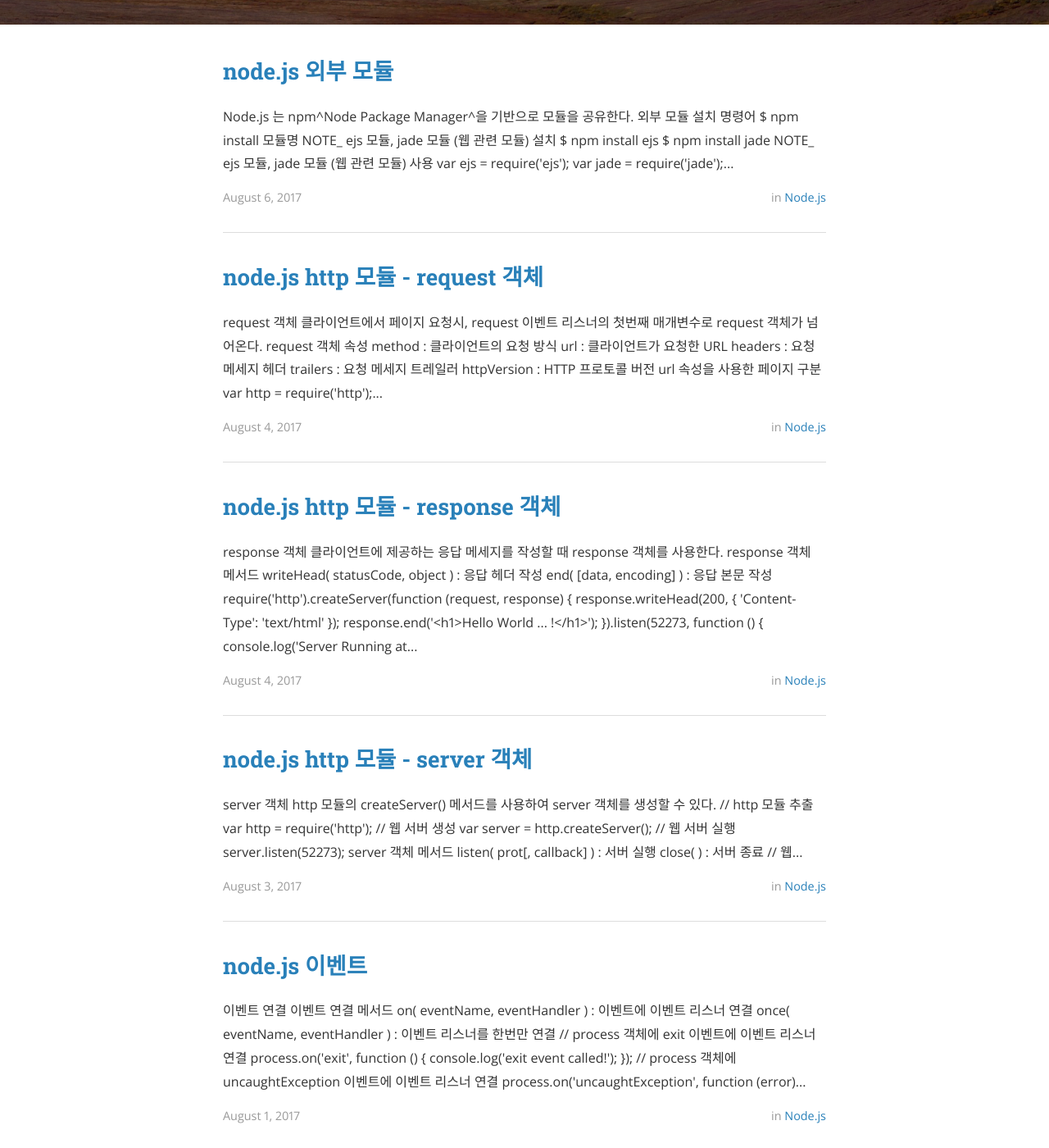
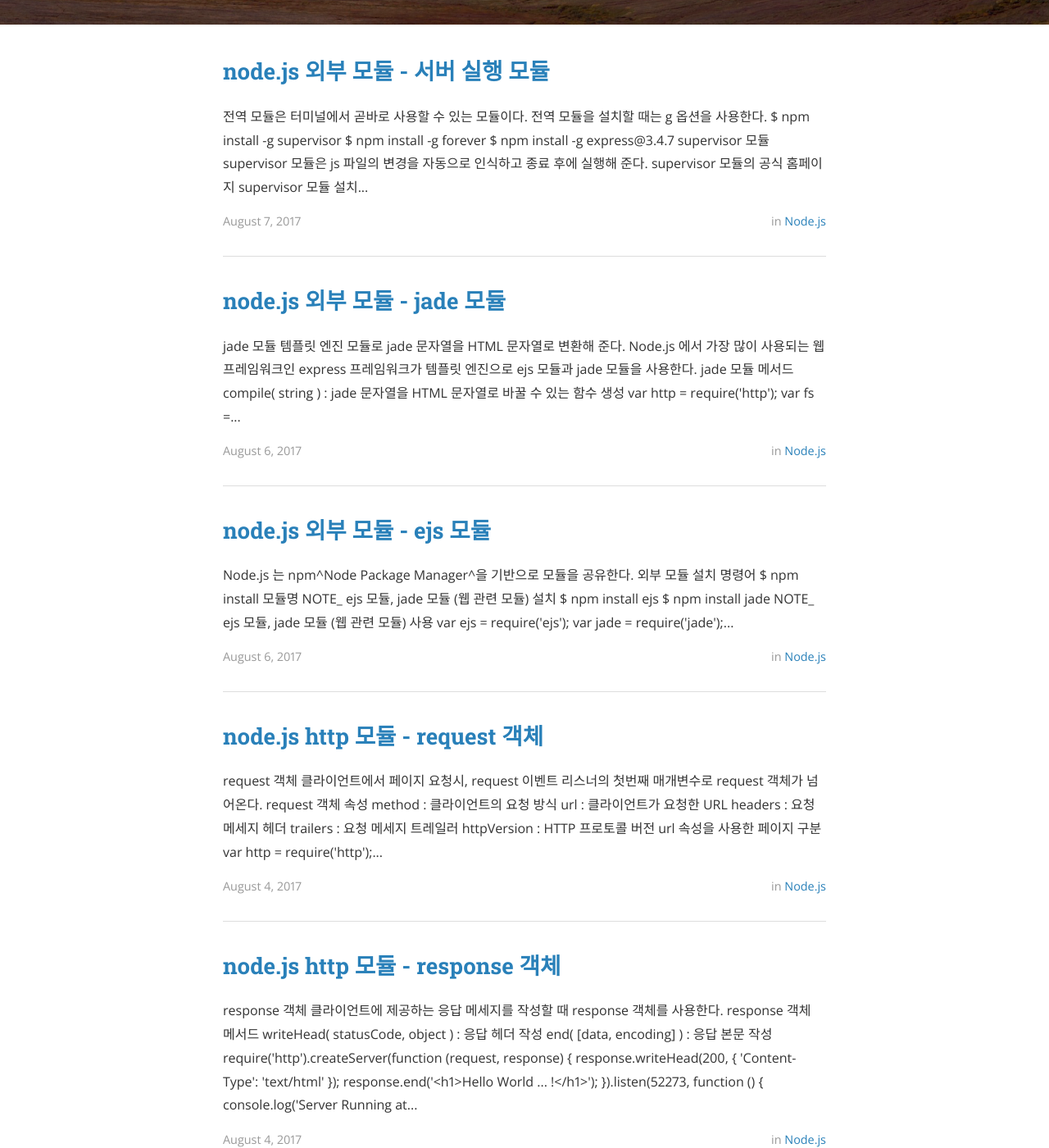
Before and after one commit to aaronleedev/aaronleedev.github.io, a Jekyll site: the page built from index.html, in a window 1280 px wide and 1400 px high, scrolled down 473 px. Shown: the whole window at 82% size. Built offline with Jekyll 4.4.1, drawn with Linux system fonts in a browser that asks for light colours; nearby versions of some CDN libraries; the list of posts is cut into pages by our own code.

Commit message:
modified & added blog post

````diff
--- /dev/null
+++ b/_posts/2017-08-06-node-js-7-1.markdown
@@ -0,0 +1,135 @@
+---
+layout: post
+title:  node.js 외부 모듈 - jade 모듈
+date:   2017-08-06 16:13:00
+author: Aaron Lee
+categories: node.js
+tags:	node.js book study
+cover:  "/assets/node_js_book_01.png"
+---
+
+# jade 모듈
+템플릿 엔진 모듈로 jade 문자열을 HTML 문자열로 변환해 준다. Node.js 에서 가장 많이 사용되는 웹 프레임워크인 express 프레임워크가 템플릿 엔진으로 ejs 모듈과 jade 모듈을 사용한다.
+
+### *jade 모듈 메서드*
+- compile( string ) : jade 문자열을 HTML 문자열로 바꿀 수 있는 함수 생성
+
+```
+var http = require('http');
+var fs = require('fs');
+var jade = require('jade');
+
+http.createServer(function (request, response) {
+    // jade 파일 읽기
+    fs.readFile('JADEPage.jade', 'utf8', function (error, data) {
+        var fn = jade.compile(data);
+
+        response.writeHead(200, { 'Content-Type': 'text/html' });
+        response.end(fn());
+    });
+}).listen(52273, function () {
+    console.log('Server Running at http://127.0.0.1:52273');
+});
+```
+
+## jade 기본 형식
+들여쓰기로 각 태그의 HTML 구조를 형성한다.
+```
+html
+    head
+        title
+    body
+        h1
+        h2
+        hr
+        a
+```
+
+> NOTE_ 들여쓰기는 탭과 띄어쓰기 중 한 형태만 사용해야 한다. 두 가지 형태를 혼합해 사용하면 오류가 발생한다.
+
+태그 안에 글자를 입력하고 싶을 때는 지정한 태그 뒤에 원하는 글자를 입력한다. 또한 태그에 속성을 입력하고 싶을 때는 지정한 태그 뒤에 괄호를 사용하고 속성을 입력한다.
+```
+html
+    head
+        title Index Page
+    body
+        h1 Hello jade ... !
+        h2 Aaron Lee
+        hr
+        a(href="https://aaronleedev.github.io/", data-test="multiple Attribute") Go To Aaron Lee Bolg
+```
+
+![_config.yml]({{ site.baseurl }}/images/2017-08-06-node-js-7-1-01.png)
+
+> NOTE_ 집핑(Zipping)
+> jade 파일로 생성된 페이지의 소스 코드를 확인하면 모든 태그가 들여쓰기 구분 없이 생성되는 것을 확인할 수 있다. 이렇게 소스 코드를 클라이언트에 제공하여 웹 페이지 용량을 줄이는 것을 집핑(Zipping) 이라고 한다.
+
+```
+doctype html
+html
+    head
+        title Index Page
+    body
+        // JADE String
+        #header
+            h1 Hello jade ... !
+            h2 Aaron Lee
+        hr
+        .article
+            a(href="https://aaronleedev.github.io/", data-test="multiple Attribute") Go To Aaron Lee Bolg
+```
+
+![_config.yml]({{ site.baseurl }}/images/2017-08-06-node-js-7-1-02.png)
+
+- doctype html -> <!DOCTYPE html>
+- // JADE String -> <!-- JADE String -->
+- #header -> id 속성이 header 인 div 태그 생성
+- .article -> class 속성이 article 인 div 태그 생성
+
+> NOTE_ jade 기본 형식의 script 태그와 style 태그
+> ejs 페이지는 script 태그와 style 태그를 입력할 때 HTML 페이지에서와 동일하게 작성하면 된다. 하지만 jade 페이지에서는 아래와 같이 작성해야 한다.
+> ```
+> doctype html
+> html
+>   head
+>       title Index Page
+>       style
+>           * { margin:0px; padding:0px }
+>           h1 {
+>               color:Red;
+>           }
+>       script(src="http://code.jquery.com/jquery-1.10.2.js")
+>       script
+>           $(document).ready(function () {
+>               var alpha = 10;
+>           });
+>   body
+>       h1 Index Page
+> ```
+
+## jade 특수 기호
+### *jade 파일의 특수 태그*
+- - Code : 자바스크립트 코드 입력
+- #{Value} : 데이터 출력
+- = Value : 데이터 출력
+
+```
+doctype html
+html
+    head
+        title Index Page
+    body
+        // JADE String
+        h1 #{name} .. !
+        h2= description
+        hr
+        - for(var i = 0; i < 10; i++) {
+            p
+                a(href="https://aaronleedev.github.io/") Go To Aaron Lee Bolg #{i}
+        - }
+```
+
+![_config.yml]({{ site.baseurl }}/images/2017-08-06-node-js-7-1-03.png)
+
+
+> NOTE_ jade 모듈의 추가 사항은 [jade 모듈 GigHub 페이지](https://github.com/visionmedia/jade)를 참고.
--- a/_posts/2017-08-06-node-js-7.markdown
+++ b/_posts/2017-08-06-node-js-7.markdown
@@ -1,6 +1,6 @@
 ---
 layout: post
-title:  node.js 외부 모듈
+title:  node.js 외부 모듈 - ejs 모듈
 date:   2017-08-06 14:25:00
 author: Aaron Lee
 categories: node.js
@@ -14,8 +14,7 @@ Node.js 는 npm^Node Package Manager^을 기반으로 모듈을 공유한다.
 $ npm install 모듈명
 ```
 
-> NOTE_
-> ejs 모듈, jade 모듈 (웹 관련 모듈) 설치
+> NOTE_ ejs 모듈, jade 모듈 (웹 관련 모듈) 설치
 > ```
 > $ npm install ejs
 > $ npm install jade
@@ -26,3 +25,77 @@ $ npm install 모듈명
 > var ejs = require('ejs');
 > var jade = require('jade');
 > ```
+
+# ejs 모듈
+템플릿 엔진 모듈로 ejs 문자열을 HTML 문자열로 변환해 준다.
+
+### *ejs 모듈 메서드*
+- render( string[, option] ) :  ejs 문자열을 HTML 문자열로 변경
+
+```
+var http = require('http');
+var fs = require('fs');
+var ejs = require('ejs');
+
+http.createServer(function (request, response) {
+    // ejs 파일 읽기
+    fs.readFile('EJSPage.ejs', 'utf8', function (error, data) {
+        response.writeHead(200, { 'Content-Type': 'text/html' });
+        response.end(ejs.render(data));
+    });
+}).listen(52273, function () {
+    console.log('Server Running at http://127.0.0.1:52273');
+});
+```
+
+### *ejs 파일의 특수 태그*
+- <% Code %> : 자바스크립트 코드 입력 태그
+- <%= Value %> : 데이터 출력 태그
+
+```
+<!-- EJSPage.ejs -->
+<% var name = 'Aaron Lee'; %>
+<h1><%= name %></h1>
+<p><%= 52 * 273 %></p>
+<hr/>
+<% for(var i = 0; i < 10; i++) { %>
+    <h2>The Square of <%= i %> is <%= i * i %></h2>
+<% } %>
+```
+
+![_config.yml]({{ site.baseurl }}/images/2017-08-06-node-js-7-01.png)
+
+## 데이터 전달
+ejs 페이지에 데이터를 전달하는 방법은 render() 메서드의 두번째의 매개변수에 전달하고자 하는 데이저를 입력한다.
+
+```
+var http = require('http');
+var fs = require('fs');
+var ejs = require('ejs');
+
+http.createServer(function (request, response) {
+    // ejs 파일 읽기
+    fs.readFile('EJSPage.ejs', 'utf8', function (error, data) {
+        response.writeHead(200, { 'Content-Type': 'text/html' });
+        response.end(ejs.render(data, {
+            name : 'Aaron Lee',
+            description : 'Hello ejs With Node.js ... !'
+        }));
+    });
+}).listen(52273, function () {
+    console.log('Server Running at http://127.0.0.1:52273');
+});
+```
+```
+<!-- EJSPage.ejs -->
+<h1><%= name %></h1>
+<p><%= description %></p>
+<hr/>
+<% for(var i = 0; i < 10; i++) { %>
+    <h2>The Square of <%= i %> is <%= i * i %></h2>
+<% } %>
+```
+
+![_config.yml]({{ site.baseurl }}/images/2017-08-06-node-js-7-02.png)
+
+> NOTE_ ejs 모듈의 추가 사항은 [ejs 모듈 GigHub 페이지](https://github.com/visionmedia/ejs)를 참고.
--- /dev/null
+++ b/_posts/2017-08-07-node-js-7-2.markdown
@@ -0,0 +1,99 @@
+---
+layout: post
+title:  node.js 외부 모듈 - 서버 실행 모듈
+date:   2017-08-07 01:10:00
+author: Aaron Lee
+categories: node.js
+tags:	node.js book study
+cover:  "/assets/node_js_book_01.png"
+---
+
+전역 모듈은 터미널에서 곧바로 사용할 수 있는 모듈이다. 전역 모듈을 설치할 때는 g 옵션을 사용한다.
+```
+$ npm install -g supervisor
+$ npm install -g forever
+$ npm install -g express@3.4.7
+```
+
+# supervisor 모듈
+supervisor 모듈은 js 파일의 변경을 자동으로 인식하고 종료 후에 실행해 준다. [supervisor 모듈의 공식 홈페이지](https://github.com/isaacs/node-supervisor)
+
+### *supervisor 모듈 설치*
+```
+> npm install -g supervisor
+```
+
+```
+$ sudo npm install -g supervisor
+```
+
+> NODE_ supervisor 기본 명령어 확인
+> ```
+> > supervisor
+> ```
+
+```
+******************
+* test-server.js *
+******************
+
+var http = require('http');
+
+http.createServer(function (request, response) {
+    response.writeHead(200, { 'Content-Type': 'text/html' });
+    response.end('<h1>Test - File - 2<h1> Test1');
+}).listen(52273, function () {
+    console.log('Server Running at http://127.0.0.1:52273');
+});
+```
+
+### *supervisor 모듈 서버 실행 명령어*
+```
+> supervisor test-server.js
+```
+
+js 파일을 수정 후 저장하면 supervisor 모듈이 알아서 서버를 종료 후에 재실행해 준다.
+
+# forever 모듈
+Node.js 는 단일 스레드 기반의 웹 서비스이므로 예외 발생 하나로 웹 서비스가 죽는다. 이러한 예외 상황을 대비하고자 만들어진 모듈이 forever 모듈이다. [forever 모듈의 공식 홈페이지](https://github.com/nodejitsu/forever)
+
+### *forever 모듈 설치*
+```
+> npm install -g forever
+```
+
+```
+$ sudo npm install -g forever
+```
+
+> NODE_ supervisor 기본 명령어 확인
+> ```
+> > forever
+> ```
+
+```
+******************
+* test-server.js *
+******************
+
+var http = require('http');
+
+http.createServer(function (request, response) {
+    if(request.url == '/') {
+        response.writeHead(200, { 'Content-Type': 'text/html' });
+        response.end('<h1>Test - File - 2<h1> Test1');
+    } else {
+        // 오류 발생
+        error.error.error();
+    }
+}).listen(52273, function () {
+    console.log('Server Running at http://127.0.0.1:52273');
+});
+```
+
+### *supervisor 모듈 명령어*
+```
+> forever start test-server.js // 서버 실행
+> forever list // 서버 실행 목록
+> forever stop 서버번호 // 서버 중지
+```
````
Also changed, not shown: assets/2017-08-06-node-js-7-01.png (added), assets/2017-08-06-node-js-7-02.png (added), assets/2017-08-06-node-js-7-1-01.png (added), assets/2017-08-06-node-js-7-1-02.png (added), assets/2017-08-06-node-js-7-1-03.png (added).
